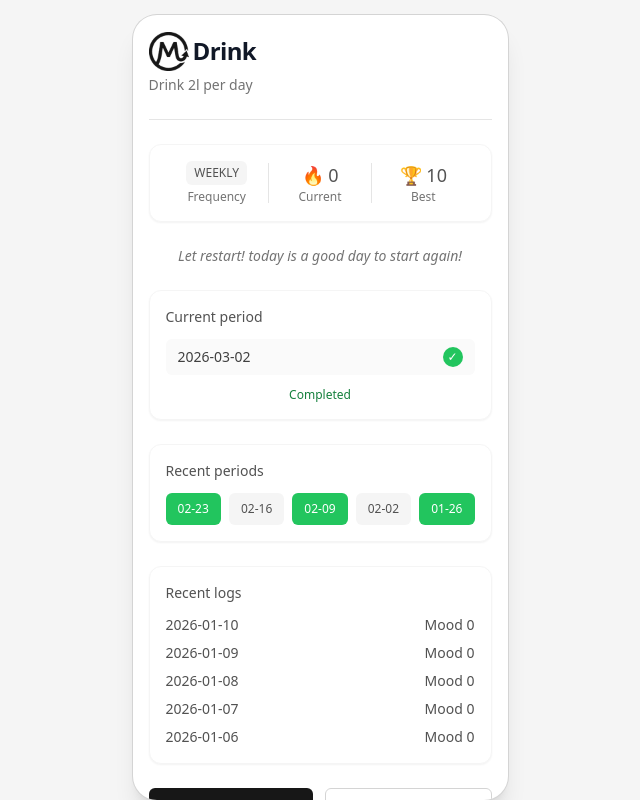
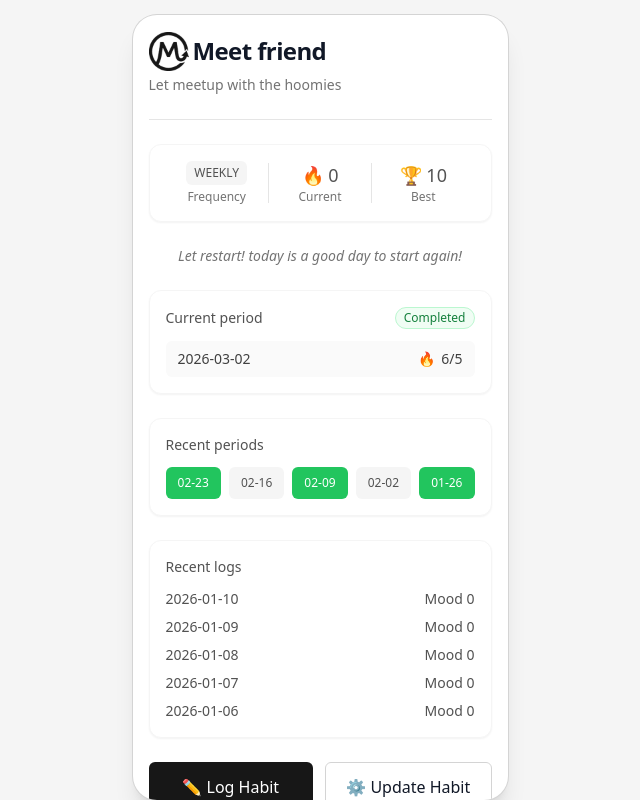
Before and after one commit to decomle/momentum, a React (Vite) app in the folder frontend/momentum-pwa/: page /demo/habit_weekly in a window 1280 px wide. Shown: the whole page, without its empty margins (320-960 px from the left). Built offline with nearby package versions, Linux system fonts and the light colour scheme; no server answers.

Commit message:
update weekly habit mock

```diff
--- a/frontend/momentum-pwa/src/pages/demo/DemoHabitPage.tsx
+++ b/frontend/momentum-pwa/src/pages/demo/DemoHabitPage.tsx
@@ -91,9 +91,21 @@ export default function DemoHabitPage() {
           {/* Current Period */}
           <div className="bg-white rounded-xl p-4 shadow-sm border border-neutral-100 space-y-3">
 
-          <p className="text-sm font-medium text-neutral-600">
-            Current period
-          </p>
+          <div className="flex items-center justify-between">
+            <p className="text-sm font-medium text-neutral-600">
+              Current period
+            </p>
+            {habit.current_period.result_tag === "COMPLETED" && (
+              <span className="text-xs text-green-700 font-medium bg-green-50 border border-green-200 rounded-full px-2 py-0.5">
+                Completed
+              </span>
+            )}
+            {habit.current_period.result_tag === "NOT_COMPLETE" && (
+              <span className="text-xs text-amber-700 font-medium bg-amber-50 border border-amber-200 rounded-full px-2 py-0.5">
+                Not complete
+              </span>
+            )}
+          </div>
 
           <div className="bg-neutral-50 rounded-md px-3 py-2 flex justify-between text-sm text-neutral-700">
             <span>{habit.current_period.start_date}</span>
@@ -108,13 +120,6 @@ export default function DemoHabitPage() {
               ✓
             </span>
           </div>
-
-          {habit.current_period.result_tag === "COMPLETED" && (
-            <p className="text-xs text-green-700 text-center font-medium">Completed</p>
-          )}
-          {habit.current_period.result_tag === "NOT_COMPLETE" && (
-            <p className="text-xs text-amber-700 text-center font-medium">Not complete</p>
-          )}
 
           </div>
 
--- a/frontend/momentum-pwa/src/pages/demo/DemoWeeklyHabitPage.tsx
+++ b/frontend/momentum-pwa/src/pages/demo/DemoWeeklyHabitPage.tsx
@@ -1,7 +1,7 @@
 export default function DemoWeeklyHabitPage() {
   const habit = {
-    name: "Drink",
-    description: "Drink 2l per day",
+    name: "Meet friend",
+    description: "Let meetup with the hoomies",
     frequency: "WEEKLY",
     current_streak: 0,
     longest_streak: 10,
@@ -12,7 +12,7 @@ export default function DemoWeeklyHabitPage() {
       start_date: "2026-03-02",
       end_date: "2026-03-08",
       required_for_success: 5,
-      actual_logs: 5,
+      actual_logs: 6,
       is_successful: true,
       result_tag: "COMPLETED" as "COMPLETED" | "NOT_COMPLETE" | null,
     },
@@ -35,7 +35,10 @@ export default function DemoWeeklyHabitPage() {
   }
   const headingSlogan =
     habit.description?.trim() || "Small daily steps create lasting momentum."
-  const didLogCurrentPeriod = habit.current_period.actual_logs > 0
+  const periodActual = habit.current_period.actual_logs
+  const periodRequired = habit.current_period.required_for_success
+  const isMetTarget = periodActual === periodRequired
+  const isOverTarget = periodActual > periodRequired
 
   return (
     <div className="min-h-full flex justify-center">
@@ -91,30 +94,35 @@ export default function DemoWeeklyHabitPage() {
           {/* Current Period */}
           <div className="bg-white rounded-xl p-4 shadow-sm border border-neutral-100 space-y-3">
 
-          <p className="text-sm font-medium text-neutral-600">
-            Current period
-          </p>
+          <div className="flex items-center justify-between">
+            <p className="text-sm font-medium text-neutral-600">
+              Current period
+            </p>
+            {habit.current_period.result_tag === "COMPLETED" && (
+              <span className="text-xs text-green-700 font-medium bg-green-50 border border-green-200 rounded-full px-2 py-0.5">
+                Completed
+              </span>
+            )}
+            {habit.current_period.result_tag === "NOT_COMPLETE" && (
+              <span className="text-xs text-amber-700 font-medium bg-amber-50 border border-amber-200 rounded-full px-2 py-0.5">
+                Not complete
+              </span>
+            )}
+          </div>
 
           <div className="bg-neutral-50 rounded-md px-3 py-2 flex justify-between text-sm text-neutral-700">
             <span>{habit.current_period.start_date}</span>
 
-            <span
-              className={`inline-flex h-5 w-5 items-center justify-center rounded-full text-xs ${
-                didLogCurrentPeriod
-                  ? "bg-green-500 text-white"
-                  : "border border-neutral-300 text-transparent"
-              }`}
-            >
-              ✓
+            <span className="inline-flex items-center gap-1.5">
+              {isMetTarget && (
+                <span className="inline-flex h-5 w-5 items-center justify-center rounded-full text-xs bg-green-500 text-white">
+                  ✓
+                </span>
+              )}
+              {isOverTarget && <span className="text-sm">🔥</span>}
+              <span>{periodActual}/{periodRequired}</span>
             </span>
           </div>
-
-          {habit.current_period.result_tag === "COMPLETED" && (
-            <p className="text-xs text-green-700 text-center font-medium">Completed</p>
-          )}
-          {habit.current_period.result_tag === "NOT_COMPLETE" && (
-            <p className="text-xs text-amber-700 text-center font-medium">Not complete</p>
-          )}
 
           </div>
 
```
